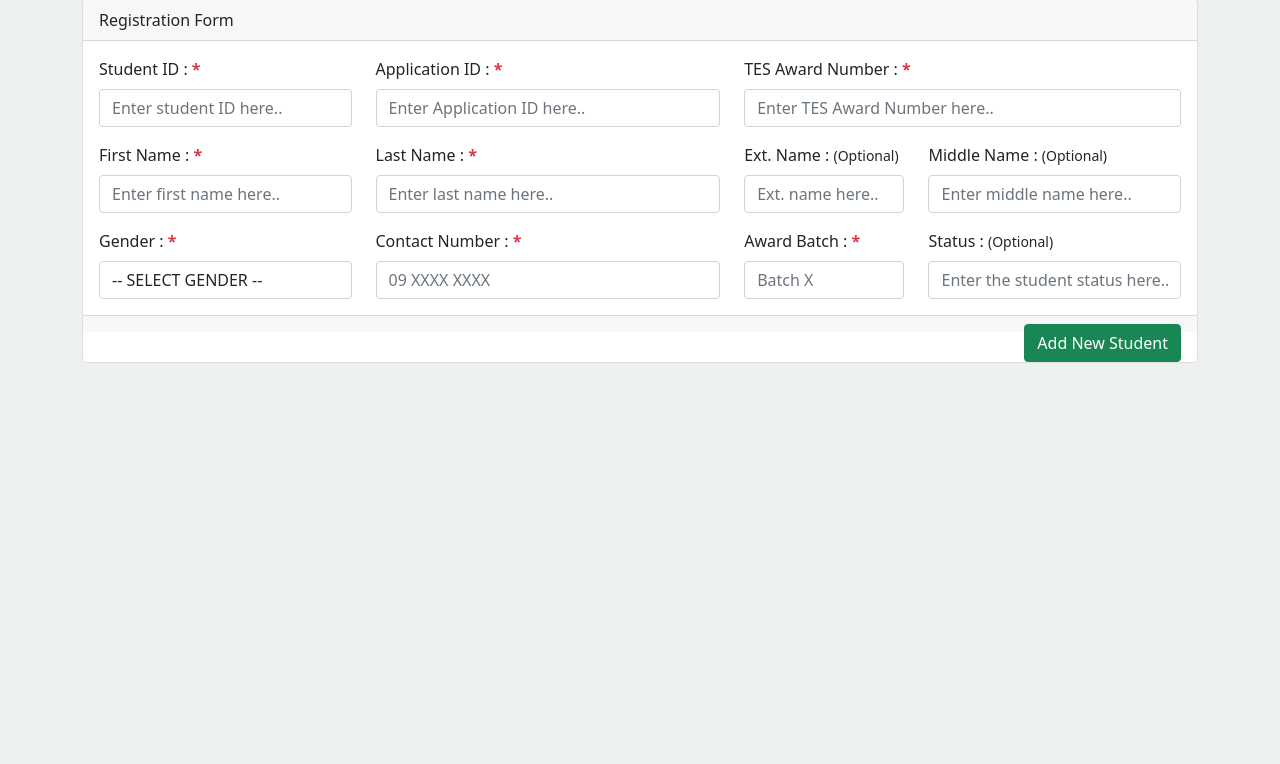
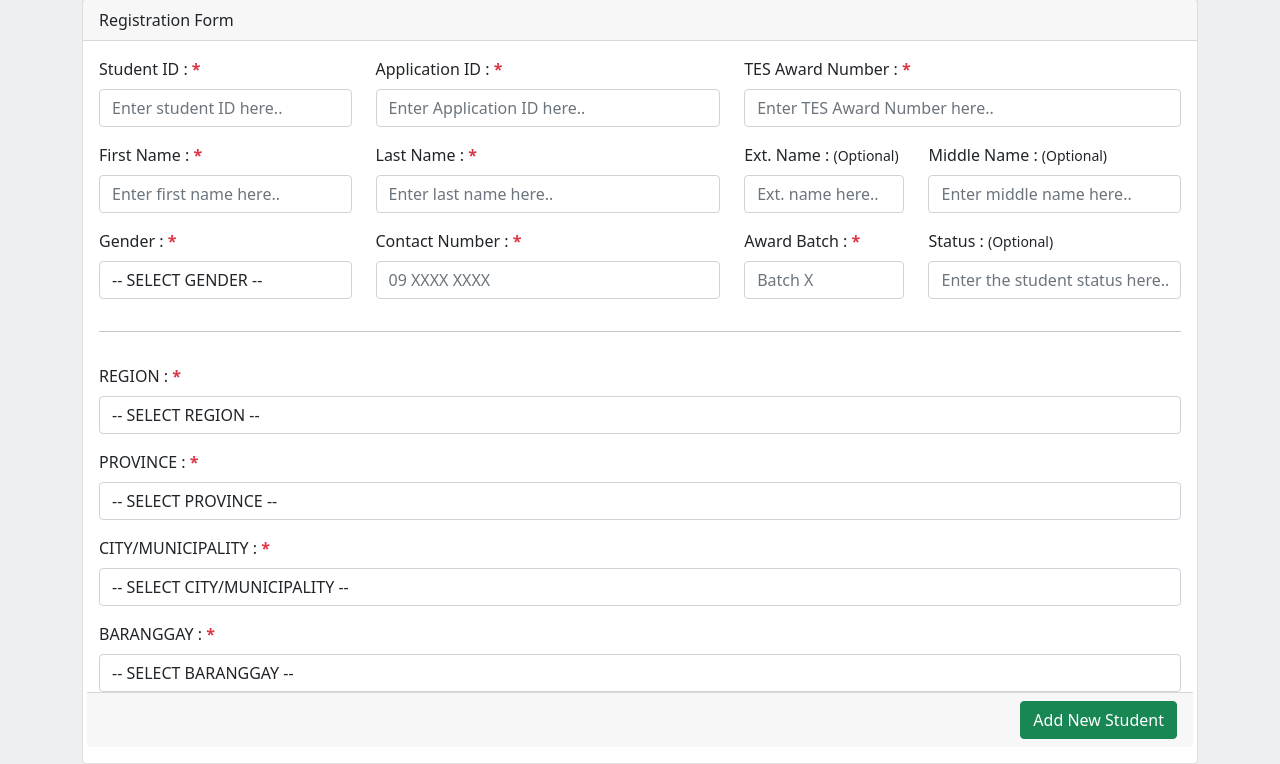
Before and after one commit to ZeusGod16/event-driven-programming, a PHP site: page /registration.php in a window 1280 px wide. Shown: the part 161-925 px from the top of the page. Before the commit the page ends 524 px from the top, so only its background shows below. Run offline with PHP 8.4, Linux system fonts and the light colour scheme; data that the repository does not hold is empty.

Commit message:
version 1.1

```diff
--- a/registration.php
+++ b/registration.php
@@ -130,6 +130,53 @@
                                 class="form-control mt-2">
                         </div>
                     </div>
+                <!-- Address -->
+                <?php
+                include './config/database.php';
+                ?>
+                <div class="row mt-3">
+                    <div class="col-md-12">
+                        <hr>
+                    </div>
+                    <div class="col-md-12 mt-3">
+                        <label>REGION : <b class="text-danger">*</b></label>
+                        <select name="inp_region" id="inp_region" onchange="display_province(this.value)"  required class="form-control mt-2">
+                            <option value="" disabled selected>-- SELECT REGION --</option>
+                            <?php
+                         $sql = "SELECT * FROM ph_region";
+                         $result = $conn->query($sql);
+
+                         if ($result->num_rows > 0) {
+                           while($row = $result->fetch_assoc()) {
+                            ?>
+                            <option value="<?= $row['regCode']?>"><?= $row['regDesc'] ?></option>
+                            <?php
+                            }
+
+                         } else {
+                           echo "0 results";
+                         }
+                         $conn->close();
+                            ?>
+                        </select>
+                    </div>
+                    <div class="col-md-12 mt-3">
+                        <label>PROVINCE : <b class="text-danger">*</b></label>
+                        <select name="inp_province" id="inp_province" onchange="display_citymun(this.value)"   required class="form-control mt-2">
+                            <option value="" disabled selected>-- SELECT PROVINCE --</option>
+                        </select>
+                 </div>
+                 <div class="col-md-12 mt-3">
+                        <label>CITY/MUNICIPALITY : <b class="text-danger">*</b></label>
+                        <select name="inp_citymun" id="inp_citymun"  onchange="display_brgy(this.value)" required class="form-control mt-2">
+                            <option value="" disabled selected>-- SELECT CITY/MUNICIPALITY --</option>
+                        </select>
+                 </div>
+                 <div class="col-md-12 mt-3">
+                        <label>BARANGGAY : <b class="text-danger">*</b></label>
+                        <select name="inp_brgy" id="inp_brgy" required class="form-control mt-2">
+                            <option value="" disabled selected>-- SELECT BARANGGAY --</option>
+                        </select>
                 </div>
                 <div class="card-footer">
                     <span style="float: right">
@@ -142,7 +189,50 @@
         </div>
     </div>
 </body>
-
+<script>
+    function display_province(regCode){
+        $.ajax({
+        url: './models/ph-address.php',
+        type: 'POST',
+        data: {
+            'type': 'region',
+            'post_code': regCode
+         },
+        success: function(response){
+            console.log (response)
+            $('#inp_province').html(response);
+        }
+    });
+}
+function display_citymun(provCode){
+        $.ajax({
+        url: './models/ph-address.php',
+        type: 'POST',
+        data: {
+            'type': 'province',
+            'post_code': provCode
+         },
+        success: function(response){
+        console.log (response)
+            $('#inp_citymun').html(response);
+        }
+    });
+}
+function display_brgy(citymunCode){
+        $.ajax({
+        url: './models/ph-address.php',
+        type: 'POST',
+        data: {
+            'type': 'citymun',
+            'post_code': citymunCode
+         },
+        success: function(response){
+        console.log (response)
+            $('#inp_brgy').html(response);
+        }
+    });
+}
+</script>
 <script src="https://code.jquery.com/jquery-3.7.1.js" integrity="sha256-eKhayi8LEQwp4NKxN+CfCh+3qOVUtJn3QNZ0TciWLP4="
     crossorigin="anonymous"></script>
 
```
Also changed, not shown: models/ph-address.php (added, +75 -0 lines).
